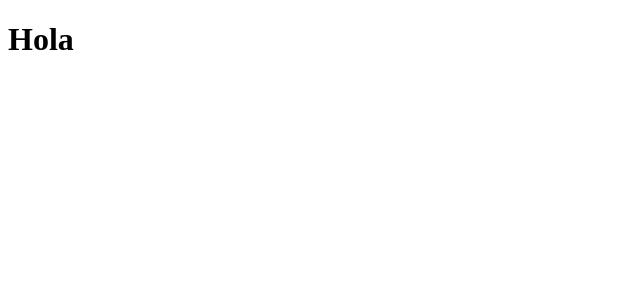
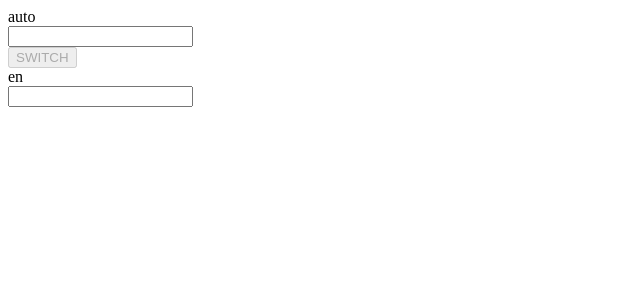
Before and after one commit to AndresPastrana/LearnReact, a React (Vite) app in the folder google-translate-clon/: page / in a window 1280 px wide. Shown: the top 300 px of the page, without its empty margins (0-640 px from the left). Built offline with nearby package versions, Linux system fonts and the light colour scheme.

Commit message:
Add types and custom hook useTranslate()

```diff
--- /dev/null
+++ b/google-translate-clon/src/App.tsx
@@ -0,0 +1,28 @@
+import { useTranslate } from "./hooks/useTranslate"
+
+
+const App = () => {
+   const {inputText,outputText,fromLanguage,toLanguage,setInputText,setOutputText,switchLanguages} = useTranslate()
+
+    return (
+    <div>
+        <form>
+            <div>
+                {fromLanguage}
+            </div>
+             <input type="text" value={inputText} onChange={({target})=>setInputText(target.value)}/>
+        </form>
+
+        <button disabled={fromLanguage==='auto'} onClick={switchLanguages}>SWITCH</button>
+
+        <form>
+            <div>
+                {toLanguage}
+            </div>
+             <input type="text" value={outputText}/>
+        </form>
+    </div>
+  )
+}
+
+export default App
--- /dev/null
+++ b/google-translate-clon/src/hooks/useTranslate.ts
@@ -0,0 +1,55 @@
+import { useReducer } from 'react';
+import { State,Action } from '../types';
+
+
+ const initialState : State = {
+    inputText : "",
+    outputText: "",
+    fromLanguage:"auto",
+    toLanguage : "en"
+}
+
+
+// Recives the initial state and an action
+ const reducer =(state : State ,action: Action): State=>{
+     const {type} = action
+
+     // TODO: Remove this logic to an object
+    if (type==='SET_INPUT_TEXT') {
+        return {...state,inputText: action.payload}
+    }
+
+    if (type==="SET_OUTPUT_TEXT") {
+        return {...state, outputText: action.payload}
+    }
+
+    if (type==='SWITCH_LANGUAGES') {
+        if (state.fromLanguage==='auto') {
+            return state
+        }
+        return {...state,
+                toLanguage: state.fromLanguage,
+                fromLanguage: state.toLanguage}
+    }
+
+    if (type==='SET_FROM_LANGUAGE') {
+        return {...state,fromLanguage: action.payload}
+    }
+
+    if (type==='SET_TO_LANGUAGE') {
+        return {...state,toLanguage: action.payload}
+    }
+
+    return state
+}
+
+export const useTranslate = ()=>{
+    const [state,dispatch] = useReducer(reducer,initialState)
+    const {inputText,outputText,fromLanguage,toLanguage}= state
+
+    const setInputText =(payload: string)=> dispatch({type:"SET_INPUT_TEXT",payload})
+    const setOutputText =(payload: string)=> dispatch({type:"SET_OUTPUT_TEXT",payload})
+    const switchLanguages =()=> dispatch({type:"SWITCH_LANGUAGES"})
+
+    return {inputText ,outputText,fromLanguage,toLanguage,setInputText,setOutputText,switchLanguages}
+}
--- a/google-translate-clon/src/main.tsx
+++ b/google-translate-clon/src/main.tsx
@@ -1,7 +1,8 @@
 import React from 'react'
 import ReactDOM from 'react-dom/client'
+import App from './App'
 ReactDOM.createRoot(document.getElementById('root')!).render(
   <React.StrictMode>
-<h1>Hola</h1>
+   <App />
   </React.StrictMode>,
 )
--- a/google-translate-clon/tsconfig.json
+++ b/google-translate-clon/tsconfig.json
@@ -24,6 +24,7 @@
     "noUnusedLocals": true,
     "noUnusedParameters": true,
     "noFallthroughCasesInSwitch": true,
+    "noImplicitReturns": true
   },
   "include": ["src"],
   // "references": [{ "path": "./tsconfig.node.json" }]
```
Also changed, not shown: google-translate-clon/src/const.ts (added, +8 -0 lines), google-translate-clon/src/types.d.ts (added, +18 -0 lines).
